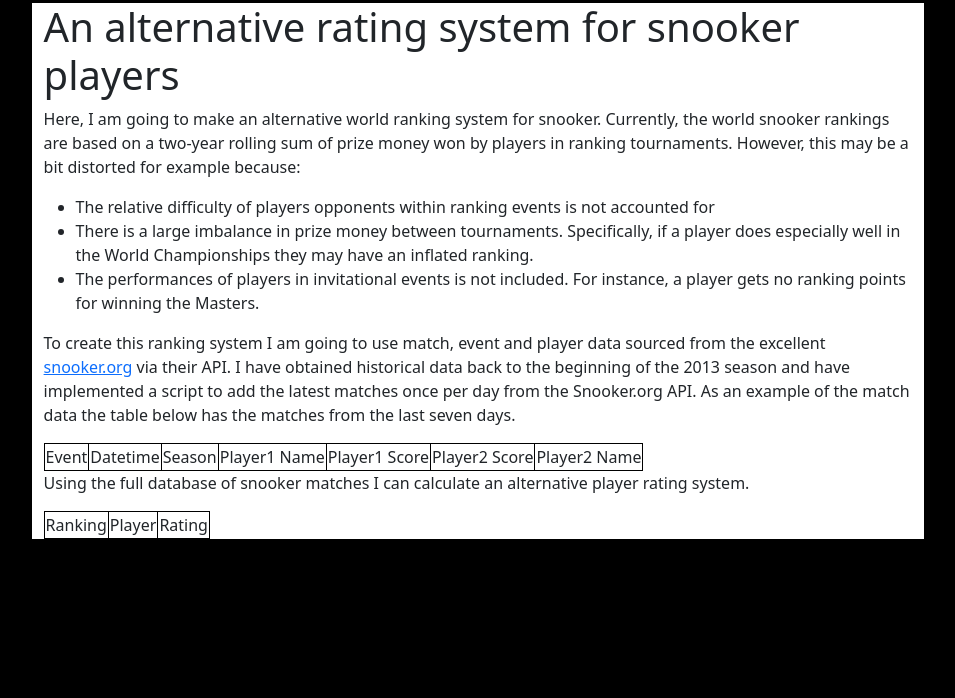
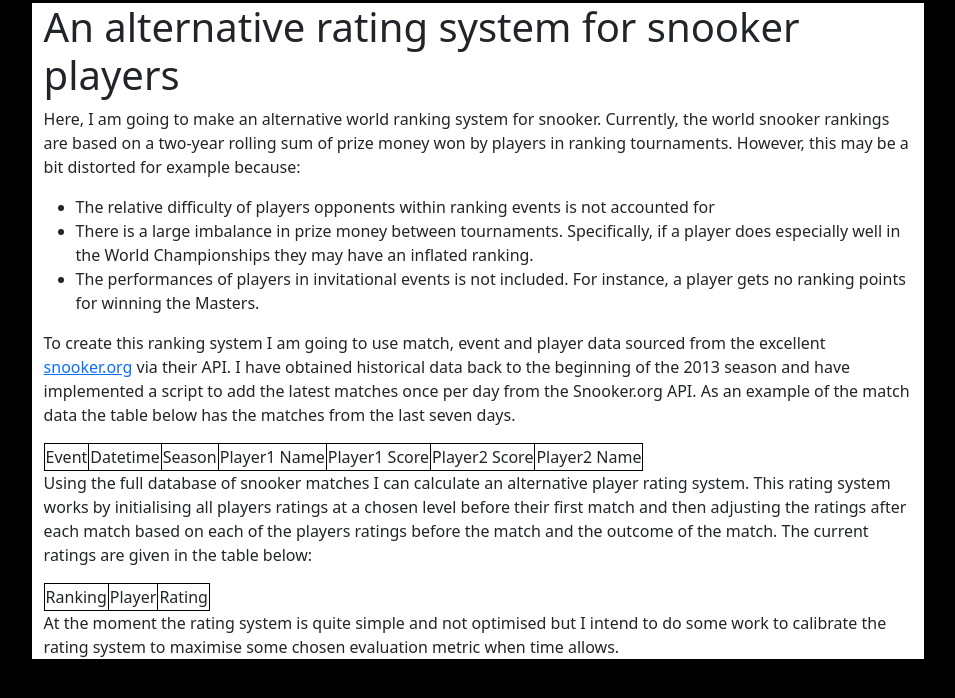
Before and after one commit to rmcg123/portfolio_website, a Django app: page /snooker_ratings/ in a window 1280 px wide. Shown: the part 86-784 px from the top of the page, without its empty margins (162-1117 px from the left). Run offline with Django 4.2, Linux system fonts and the light colour scheme; data that the repository does not hold is empty.

```diff
--- a/snooker_ratings/templates/snooker_ratings/snooker_ratings.html
+++ b/snooker_ratings/templates/snooker_ratings/snooker_ratings.html
@@ -58,7 +58,10 @@
 
     <p>
         Using the full database of snooker matches I can calculate an alternative
-        player rating system.
+        player rating system. This rating system works by initialising all players
+        ratings at a chosen level before their first match and then adjusting the
+        ratings after each match based on each of the players ratings before the match
+        and the outcome of the match. The current ratings are given in the table below:
     </p>
     <table style="border:1px solid black">
         <tr style="border:1px solid black">
@@ -77,5 +80,10 @@
         {% endfor %}
     </table>
 
+    <p>
+        At the moment the rating system is quite simple and not optimised but I
+        intend to do some work to calibrate the rating system to maximise some
+        chosen evaluation metric when time allows.
+    </p>
 
 {% endblock page_content %}
```
Also changed, not shown: pages/templates/pages/home.html (+22 -11 lines), pages/static/home_thumbs/snooker_ratings.png (added).
